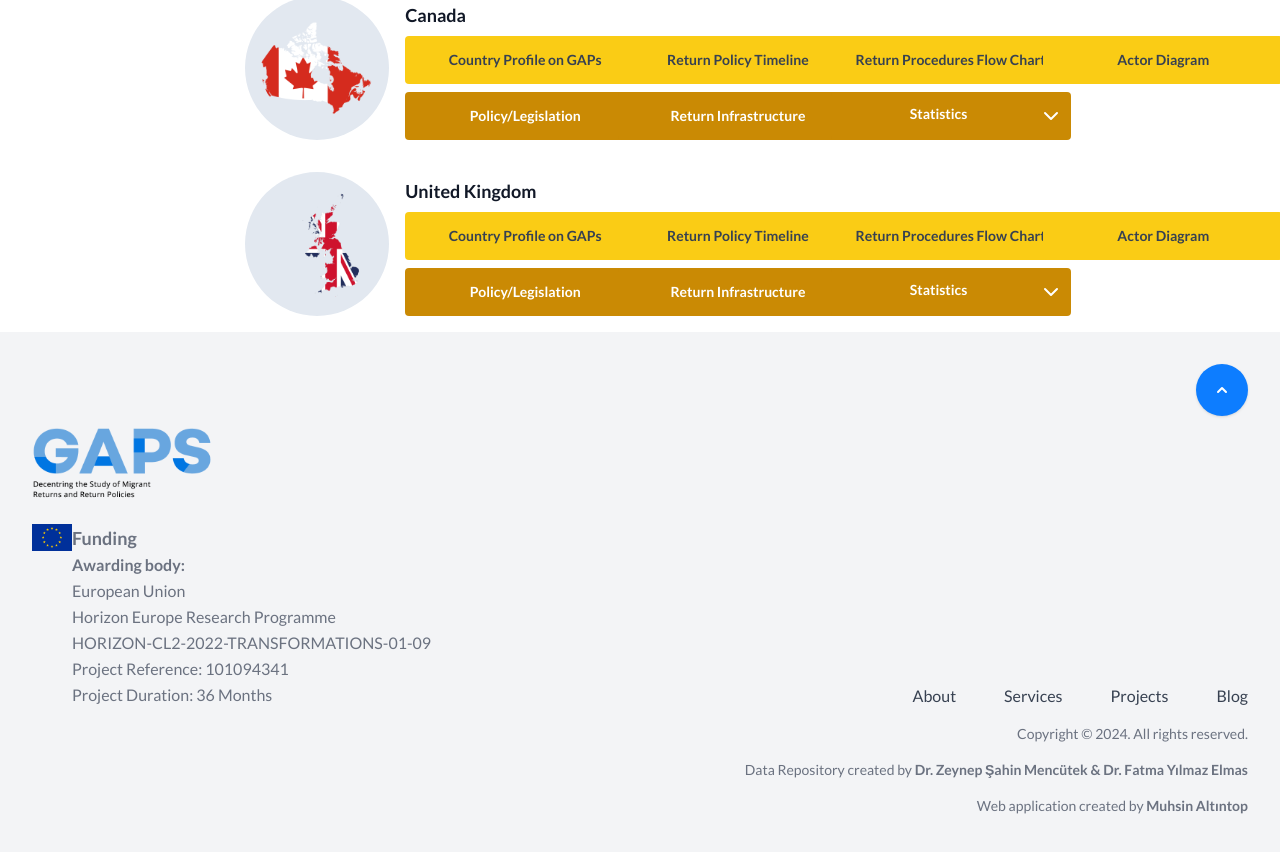
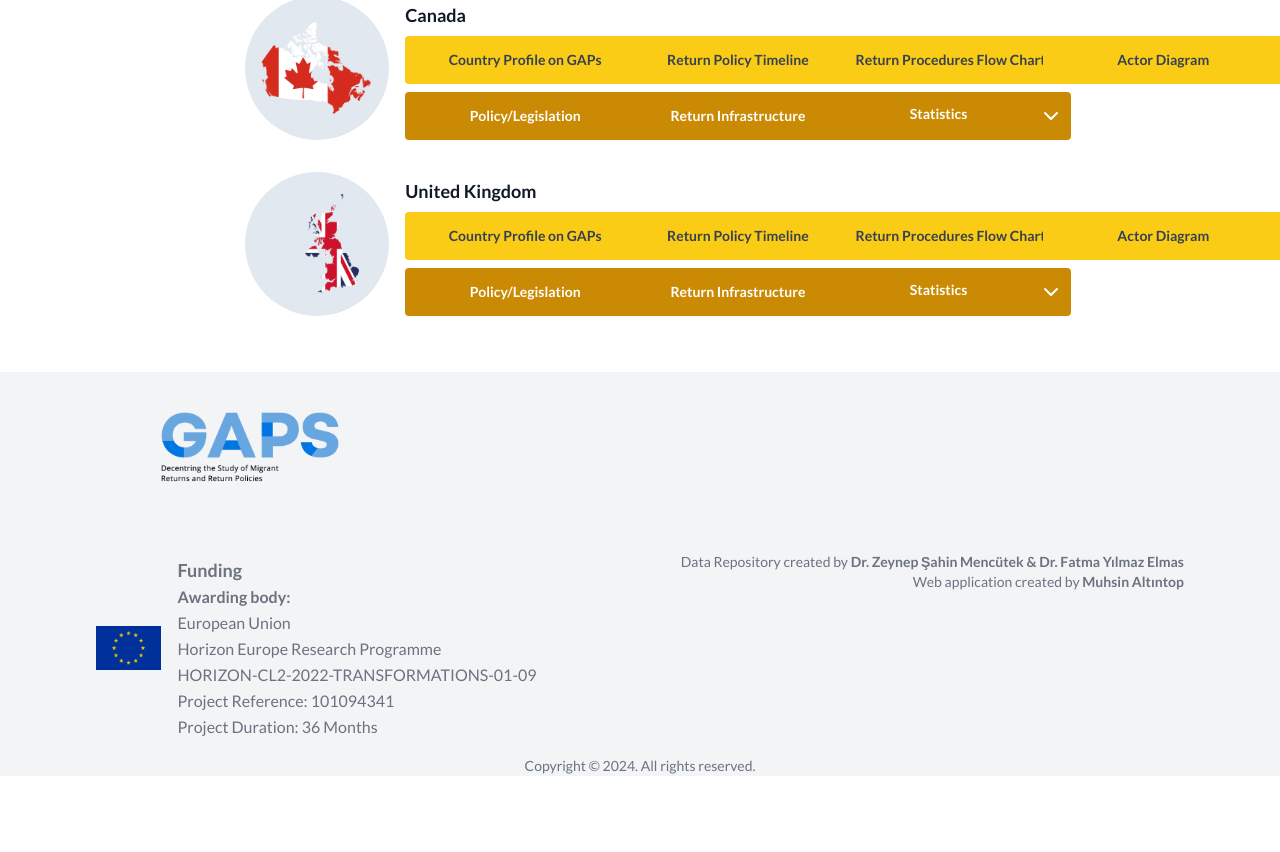
Before and after one commit to muhsinaltintop/gap-project, a Next.js app: page /country-list in a window 1280 px wide. Shown: the part 2298-3150 px from the top of the page. After the commit the page ends 3074 px from the top, so only its background shows below. Built offline with nearby package versions, Linux system fonts and the light colour scheme.

Commit message:
footer is fixed

```diff
--- a/app/_components/Footer.jsx
+++ b/app/_components/Footer.jsx
@@ -4,33 +4,11 @@ import React from "react";
 
 const Footer = () => {
   return (
-    <footer className="bg-gray-100">
-      <div className="relative mx-auto max-w-screen-xl px-4 py-16 sm:px-6 lg:px-8 lg:pt-24">
-        <div className="absolute end-4 top-4 sm:end-6 sm:top-6 lg:end-8 lg:top-8">
-          <a
-            className="inline-block rounded-full bg-primary p-2 text-white shadow transition hover:bg-teal-500 sm:p-3 lg:p-4"
-            href="#MainContent"
-          >
-            <span className="sr-only">Back to top</span>
 
-            <svg
-              xmlns="http://www.w3.org/2000/svg"
-              className="h-5 w-5"
-              viewBox="0 0 20 20"
-              fill="currentColor"
-            >
-              <path
-                fillRule="evenodd"
-                d="M14.707 12.707a1 1 0 01-1.414 0L10 9.414l-3.293 3.293a1 1 0 01-1.414-1.414l4-4a1 1 0 011.414 0l4 4a1 1 0 010 1.414z"
-                clipRule="evenodd"
-              />
-            </svg>
-          </a>
-        </div>
-
-        <div className="lg:flex lg:items-end lg:justify-between">
-          <div>
-            <div className="flex justify-center text-teal-600 lg:justify-start">
+    <footer className="bg-gray-100 h-full mt-10">
+      <div className="grid grid-cols-2 gap-0">
+        <div className="grid grid-rows-2">
+          <div className="pt-10 mx-40">
             <Image
                  src="/gaps_logo.png"
                  alt="Your Logo"
@@ -38,12 +16,12 @@ const Footer = () => {
                  height={0}
                />
           </div>
-
-            <div className="flex flex-center mx-auto mt-6 max-w-md text-center leading-relaxed text-gray-500 lg:text-left">
           <div>
-                <Image src="/eu-flag.png" width="40" height="30" alt="eu-flag"/>
+          <div className="flex flex-center mx-auto max-w-md text-center leading-relaxed text-gray-500 lg:text-left">
+               <div className="flex items-center mr-4">
+                 <Image src="/eu-flag.png" width="80" height="30" alt="eu-flag"/>
                </div>
-              <div>
+               <div className="w-full">
                <h3 className="font-bold text-lg">Funding</h3>
                <p className="font-bold">Awarding body:</p>
                <p>European Union</p>
@@ -51,73 +29,146 @@ const Footer = () => {
                <p>HORIZON-CL2-2022-TRANSFORMATIONS-01-09</p>
                <p>Project Reference: 101094341</p>
                <p>Project Duration:  36 Months</p>
-
                </div>
              </div>
           </div>
 
-          <ul className="mt-12 flex flex-wrap justify-center gap-6 md:gap-8 lg:mt-0 lg:justify-end lg:gap-12">
-            <li>
-              <a
-                className="text-gray-700 transition hover:text-gray-700/75"
-                href="#"
-              >
-                {" "}
-                About{" "}
-              </a>
-            </li>
-
-            <li>
-              <a
-                className="text-gray-700 transition hover:text-gray-700/75"
-                href="#"
-              >
-                {" "}
-                Services{" "}
-              </a>
-            </li>
-
-            <li>
-              <a
-                className="text-gray-700 transition hover:text-gray-700/75"
-                href="#"
-              >
-                {" "}
-                Projects{" "}
-              </a>
-            </li>
-
-            <li>
-              <a
-                className="text-gray-700 transition hover:text-gray-700/75"
-                href="#"
-              >
-                {" "}
-                Blog{" "}
-              </a>
-            </li>
-          </ul>
         </div>
 
-        <p className="mt-4 text-center text-sm text-gray-500 lg:text-right">
-          Copyright &copy; 2024. All rights reserved.
-        </p>
-        <p className="mt-4 text-center text-sm text-gray-500 lg:text-right">
-          Data Repository created by{" "}
+
+        <div className="grid align-middle">
+          <div className="mt-4 text-right text-sm text-gray-500">
+
+          </div>
+          <div className="mt-4 mr-24 text-right text-sm text-gray-500">
+          Data Repository created by {" "}
                 <Link href={"#"}>
                   <span className="font-bold">
                     Dr. Zeynep Şahin Mencütek & Dr. Fatma Yılmaz Elmas
                   </span>
                 </Link>
-        </p>
-        <p className="mt-4 text-center text-sm text-gray-500 lg:text-right">
-          Web application created by{" "}
+                <br />
+               Web application created by {" "}
                <Link href={"#"}>
                  <span className="font-bold">Muhsin Altıntop</span>
                </Link>
-        </p>
           </div>
+
+        </div>
+      </div>
+      <div>
+        <p className="mt-4 text-sm text-gray-500 text-center">Copyright &copy; 2024. All rights reserved.</p>
+      </div>
+
     </footer>
+    // <footer className="bg-gray-100">
+    //   <div className="relative mx-auto max-w-screen-xl px-4 py-16 sm:px-6 lg:px-8 lg:pt-24">
+    //     <div className="absolute end-4 top-4 sm:end-6 sm:top-6 lg:end-8 lg:top-8">
+    //       <a
+    //         className="inline-block rounded-full bg-primary p-2 text-white shadow transition hover:bg-teal-500 sm:p-3 lg:p-4"
+    //         href="#MainContent"
+    //       >
+    //         <span className="sr-only">Back to top</span>
+
+    //         <svg
+    //           xmlns="http://www.w3.org/2000/svg"
+    //           className="h-5 w-5"
+    //           viewBox="0 0 20 20"
+    //           fill="currentColor"
+    //         >
+    //           <path
+    //             fillRule="evenodd"
+    //             d="M14.707 12.707a1 1 0 01-1.414 0L10 9.414l-3.293 3.293a1 1 0 01-1.414-1.414l4-4a1 1 0 011.414 0l4 4a1 1 0 010 1.414z"
+    //             clipRule="evenodd"
+    //           />
+    //         </svg>
+    //       </a>
+    //     </div>
+
+    //     <div className="lg:flex lg:items-end lg:justify-between">
+    //       <div>
+    //         <div className="flex justify-center text-teal-600 lg:justify-start">
+    //           <Image
+    //             src="/gaps_logo.png"
+    //             alt="Your Logo"
+    //             width={180}
+    //             height={0}
+    //           />
+    //         </div>
+
+    //         <div className="flex flex-center mx-auto mt-6 max-w-md text-center leading-relaxed text-gray-500 lg:text-left">
+    //           <div className="flex items-center mr-4">
+    //             <Image src="/eu-flag.png" width="80" height="30" alt="eu-flag"/>
+    //           </div>
+    //           <div className="w-full">
+    //           <h3 className="font-bold text-lg">Funding</h3>
+    //           <p className="font-bold">Awarding body:</p>
+    //           <p>European Union</p>
+    //           <p>Horizon Europe Research Programme</p>
+    //           <p>HORIZON-CL2-2022-TRANSFORMATIONS-01-09</p>
+    //           <p>Project Reference: 101094341</p>
+    //           <p>Project Duration:  36 Months</p>
+
+    //           </div>
+    //         </div>
+    //       </div>
+    //       <div className="flex">
+    //           {/* <ul className="mt-12 flex flex-wrap justify-center gap-6 md:gap-8 lg:mt-0 lg:justify-end lg:gap-12">
+    //             <li><Link className="text-gray-700 transition hover:text-gray-700/75" href="#">About</Link>
+    //             </li>
+
+    //             <li>
+    //               <Link
+    //                 className="text-gray-700 transition hover:text-gray-700/75"
+    //                 href="#"
+    //                 >
+
+    //                 Services
+    //               </a>
+    //             </li>
+
+    //             <li>
+    //               <a
+    //                 className="text-gray-700 transition hover:text-gray-700/75"
+    //                 href="#"
+    //                 >
+
+    //                 Projects
+    //               </a>
+    //             </li>
+
+    //             <li>
+    //               <a
+    //                 className="text-gray-700 transition hover:text-gray-700/75"
+    //                 href="#"
+    //                 >
+
+    //                 Blog
+    //               </a>
+    //             </li>
+    //           </ul> */}
+    //         </div>
+
+    //         <p className="mt-4 text-center text-sm text-gray-500 lg:text-right">
+    //           Copyright &copy; 2024. All rights reserved.
+    //         </p>
+    //         <p className="mt-4 text-center text-sm text-gray-500 lg:text-right">
+    //           Data Repository created by {" "}
+    //           <Link href={"#"}>
+    //             <span className="font-bold">
+    //               Dr. Zeynep Şahin Mencütek & Dr. Fatma Yılmaz Elmas
+    //             </span>
+    //           </Link>
+    //         </p>
+    //         <p className="mt-4 text-center text-sm text-gray-500 lg:text-right">
+    //           Web application created by {" "}
+    //           <Link href={"#"}>
+    //             <span className="font-bold">Muhsin Altıntop</span>
+    //           </Link>
+    //         </p>
+    //     </div>
+    //   </div>
+    // </footer>
   );
 };
 
```
Lines whose indentation alone changed are shown as unchanged.
